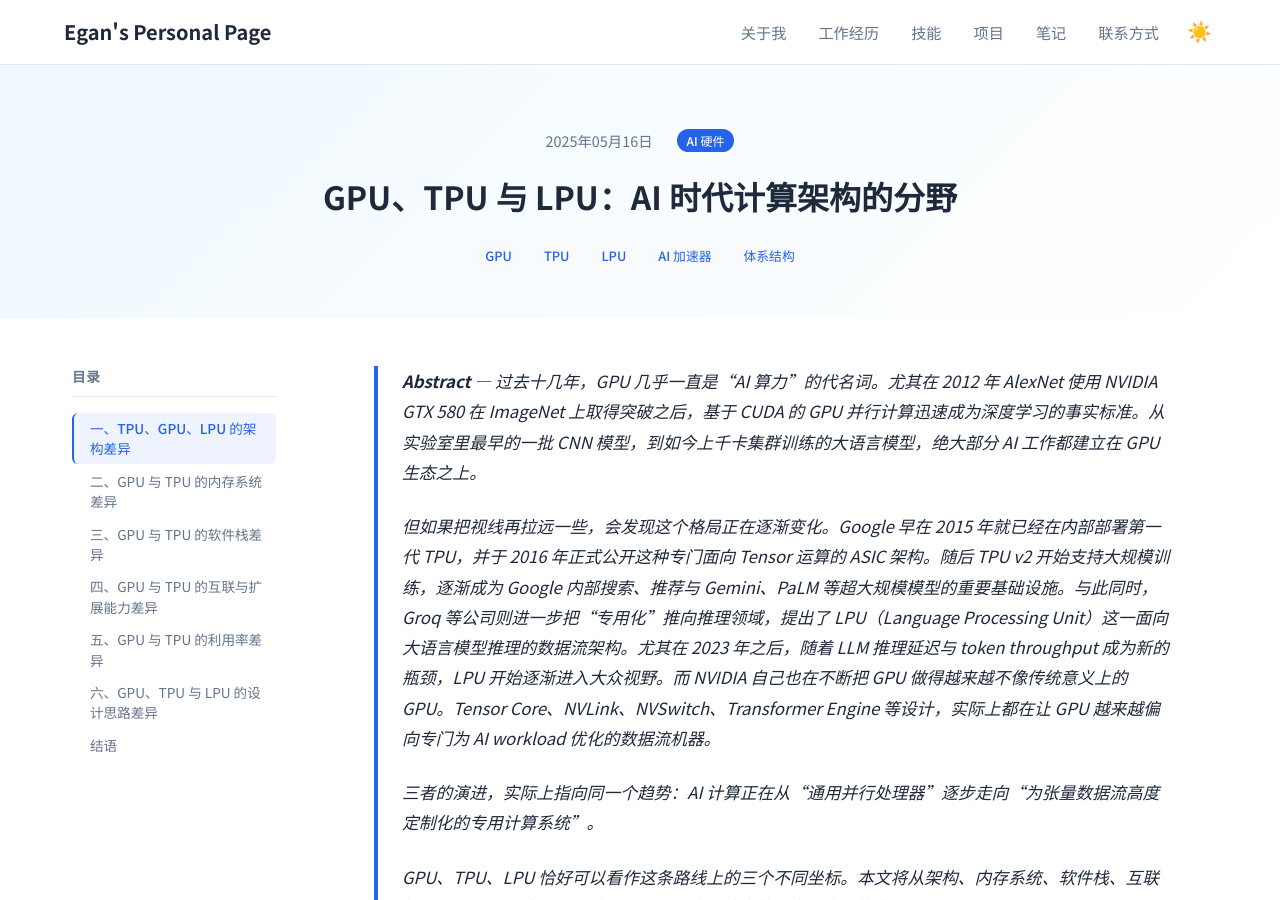
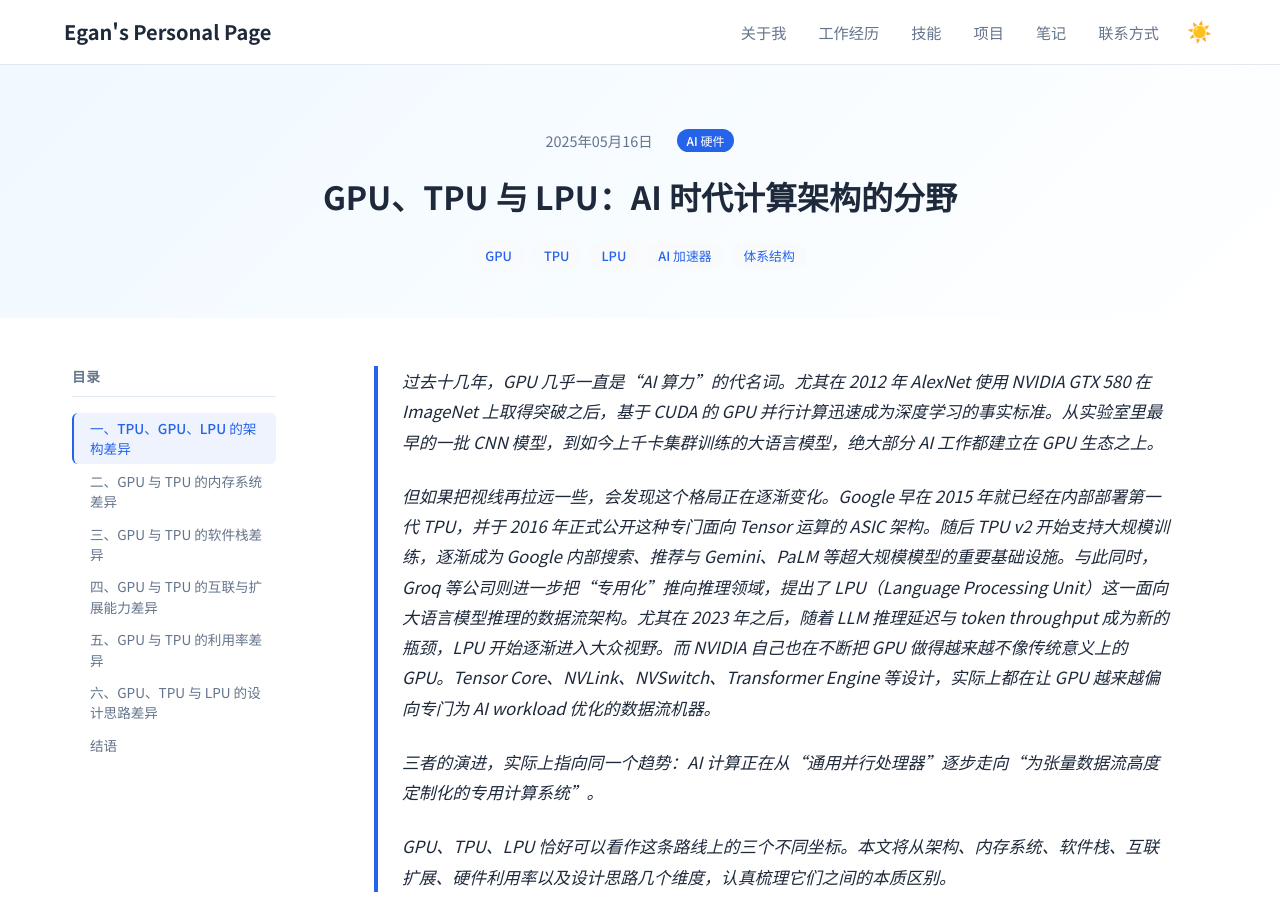
Before and after one commit to Lejun-Hu/Lejun-Hu.github.io, a Jekyll site: the page built from _notes/2026-5-16-GPU_vs_TPU.md, in a window 1280 px wide and 900 px high. Built offline with Jekyll 4.4.1, drawn with Linux system fonts in a browser that asks for light colours.

Commit message:
Remove Abstract label from intro blockquote

```diff
--- a/_notes/2026-5-16-GPU_vs_TPU.md
+++ b/_notes/2026-5-16-GPU_vs_TPU.md
@@ -7,7 +7,7 @@ description: "从体系结构、内存层次、软件栈、互联扩展与硬件
 published: true
 ---
 
-> **Abstract** — 过去十几年，GPU 几乎一直是“AI 算力”的代名词。尤其在 2012 年 AlexNet 使用 NVIDIA GTX 580 在 ImageNet 上取得突破之后，基于 CUDA 的 GPU 并行计算迅速成为深度学习的事实标准。从实验室里最早的一批 CNN 模型，到如今上千卡集群训练的大语言模型，绝大部分 AI 工作都建立在 GPU 生态之上。
+> 过去十几年，GPU 几乎一直是“AI 算力”的代名词。尤其在 2012 年 AlexNet 使用 NVIDIA GTX 580 在 ImageNet 上取得突破之后，基于 CUDA 的 GPU 并行计算迅速成为深度学习的事实标准。从实验室里最早的一批 CNN 模型，到如今上千卡集群训练的大语言模型，绝大部分 AI 工作都建立在 GPU 生态之上。
 >
 > 但如果把视线再拉远一些，会发现这个格局正在逐渐变化。Google 早在 2015 年就已经在内部部署第一代 TPU，并于 2016 年正式公开这种专门面向 Tensor 运算的 ASIC 架构。随后 TPU v2 开始支持大规模训练，逐渐成为 Google 内部搜索、推荐与 Gemini、PaLM 等超大规模模型的重要基础设施。与此同时，Groq 等公司则进一步把“专用化”推向推理领域，提出了 LPU（Language Processing Unit）这一面向大语言模型推理的数据流架构。尤其在 2023 年之后，随着 LLM 推理延迟与 token throughput 成为新的瓶颈，LPU 开始逐渐进入大众视野。而 NVIDIA 自己也在不断把 GPU 做得越来越不像传统意义上的 GPU。Tensor Core、NVLink、NVSwitch、Transformer Engine 等设计，实际上都在让 GPU 越来越偏向专门为 AI workload 优化的数据流机器。
 >
```
